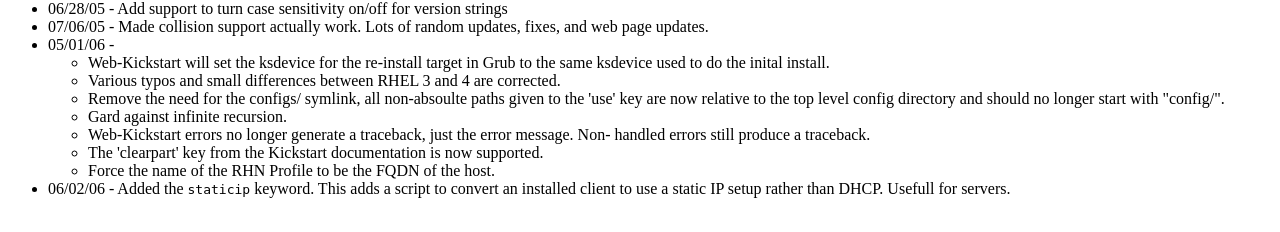
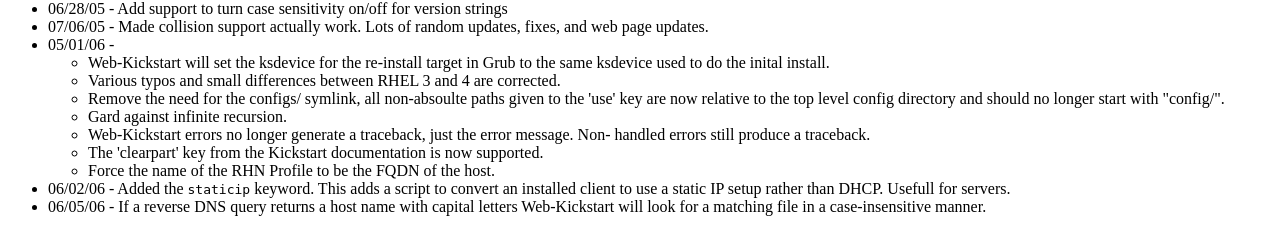
Before and after one commit to jjneely/webkickstart, a PHP site: page /changelog.phtml in a window 1280 px wide. Shown: the part 876-1108 px from the top of the page. Before the commit the page ends 1074 px from the top, so only its background shows below. Run offline with PHP 8.4, Linux system fonts and the light colour scheme.

Commit message:
Fix a traceback as addr is a tuple.
DNS is case insensitive so let's make the code insensitive to things as well.


git-svn-id: https://svn.linux.ncsu.edu/svn/cls/trunk/solaris2ks@1849 35bbe6b0-b001-0410-9f0e-dd3f93706181

```diff
--- a/changelog.phtml
+++ b/changelog.phtml
@@ -150,6 +150,9 @@ the Kickstart documentation is now supported.</li>
 Added the <tt>staticip</tt> keyword.  This adds a script to convert
 an installed client to use a static IP setup rather than DHCP.  Usefull
 for servers.</li>
+<li>06/05/06 -
+If a reverse DNS query returns a host name with capital letters Web-Kickstart
+will look for a matching file in a case-insensitive manner.</li>
 
 </ul>
 
```
Also changed, not shown: 1 other file.
